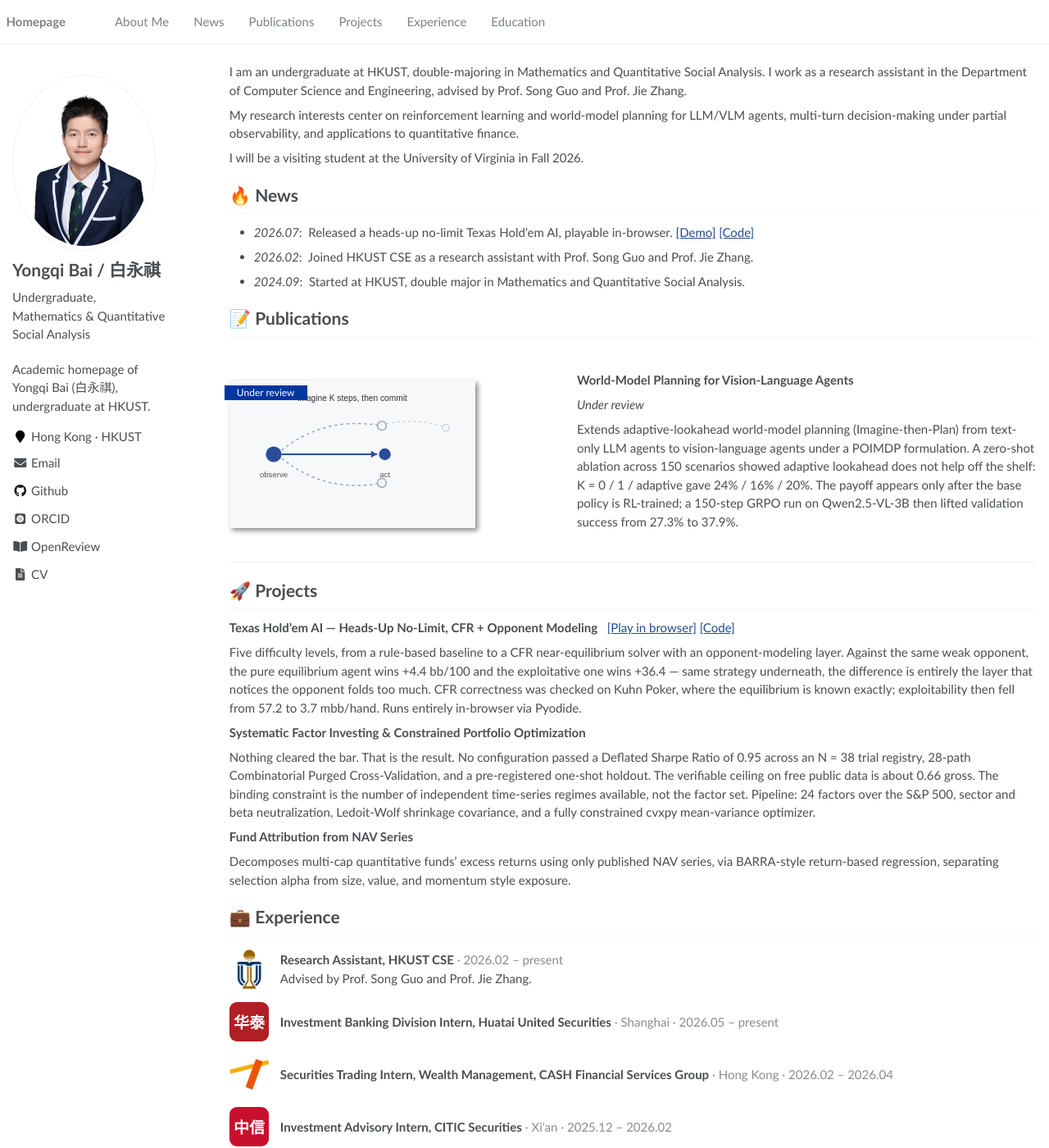
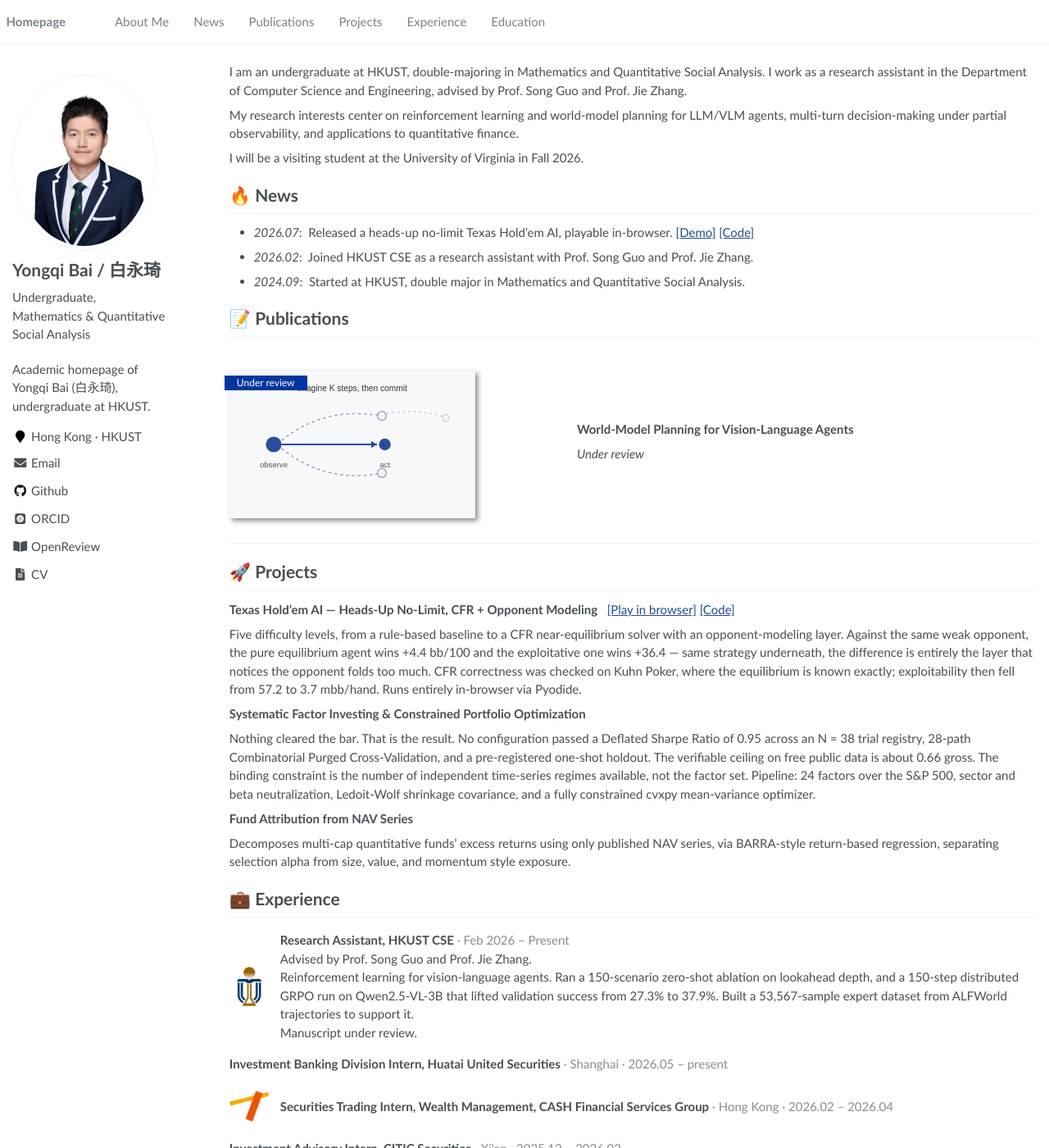
Before and after one commit to Bai-Yongqi/Bai-Yongqi.github.io, a Jekyll site: the page built from _pages/about.md, in a window 1280 px wide and 1400 px high. Shown: the whole window at 82% size. Built offline with Jekyll 4.4.1, drawn with Linux system fonts in a browser that asks for light colours; some web fonts are replaced.

Commit message:
修正中文名、移除误抓 logo、Research 段改写
- 白永祺 → 白永琦（_config.yml name/description）
- 删华泰联合与中信证券的误抓 logo（同名机构混淆），条目保留待补图
- HKUST CSE 条目改为研究内容版本；Publications 仅留标题 + Under review，
  删去对 Imagine-then-Plan（Liu et al. 2026）方法机制的全部描述

```diff
--- a/_config.yml
+++ b/_config.yml
@@ -7,7 +7,7 @@
 
 # Site Settings
 title                    : "Yongqi Bai"
-description              : "Academic homepage of Yongqi Bai (白永祺), undergraduate at HKUST."
+description              : "Academic homepage of Yongqi Bai (白永琦), undergraduate at HKUST."
 repository               : "Bai-Yongqi/Bai-Yongqi.github.io"
 url                      : "https://bai-yongqi.github.io"
 baseurl                  : ""   # 用户站点（USERNAME.github.io）必须为空字符串
@@ -22,7 +22,7 @@ baidu_site_verification  :  # get baidu_site_verification from https://ziyuan.ba
 
 # Site Author
 author:
-  name             : "Yongqi Bai / 白永祺"
+  name             : "Yongqi Bai / 白永琦"
   avatar           : "images/photo.jpg"
   bio              : "Undergraduate, Mathematics & Quantitative Social Analysis"
   location         : "Hong Kong · HKUST"
--- a/_pages/about.md
+++ b/_pages/about.md
@@ -30,8 +30,6 @@ I will be a visiting student at the University of Virginia in Fall 2026.
 **World-Model Planning for Vision-Language Agents**
 
 *Under review*
-
-Extends adaptive-lookahead world-model planning (Imagine-then-Plan) from text-only LLM agents to vision-language agents under a POIMDP formulation. A zero-shot ablation across 150 scenarios showed adaptive lookahead does not help off the shelf: K = 0 / 1 / adaptive gave 24% / 16% / 20%. The payoff appears only after the base policy is RL-trained; a 150-step GRPO run on Qwen2.5-VL-3B then lifted validation success from 27.3% to 37.9%.
 </div>
 </div>
 
@@ -53,11 +51,13 @@ Decomposes multi-cap quantitative funds' excess returns using only published NAV
 
 <div style="display:flex; align-items:center; gap:14px; margin:16px 0;">
   <img src="images/logos/hkust.png" alt="HKUST" style="width:48px; height:48px; object-fit:contain; flex-shrink:0;">
-  <div><strong>Research Assistant, HKUST CSE</strong> <span style="opacity:.65;">· 2026.02 – present</span><br>Advised by Prof. Song Guo and Prof. Jie Zhang.</div>
+  <div><strong>Research Assistant, HKUST CSE</strong> <span style="opacity:.65;">· Feb 2026 – Present</span><br>
+  Advised by Prof. Song Guo and Prof. Jie Zhang.<br>
+  Reinforcement learning for vision-language agents. Ran a 150-scenario zero-shot ablation on lookahead depth, and a 150-step distributed GRPO run on Qwen2.5-VL-3B that lifted validation success from 27.3% to 37.9%. Built a 53,567-sample expert dataset from ALFWorld trajectories to support it.<br>
+  Manuscript under review.</div>
 </div>
 
 <div style="display:flex; align-items:center; gap:14px; margin:16px 0;">
-  <img src="images/logos/huatai.svg" alt="Huatai United Securities" style="width:48px; height:48px; object-fit:contain; flex-shrink:0;">
   <div><strong>Investment Banking Division Intern, Huatai United Securities</strong> <span style="opacity:.65;">· Shanghai · 2026.05 – present</span></div>
 </div>
 
@@ -67,7 +67,6 @@ Decomposes multi-cap quantitative funds' excess returns using only published NAV
 </div>
 
 <div style="display:flex; align-items:center; gap:14px; margin:16px 0;">
-  <img src="images/logos/citic.svg" alt="CITIC Securities" style="width:48px; height:48px; object-fit:contain; flex-shrink:0;">
   <div><strong>Investment Advisory Intern, CITIC Securities</strong> <span style="opacity:.65;">· Xi'an · 2025.12 – 2026.02</span></div>
 </div>
 
```
Also changed, not shown: images/logos/citic.svg (deleted), images/logos/huatai.svg (deleted).
